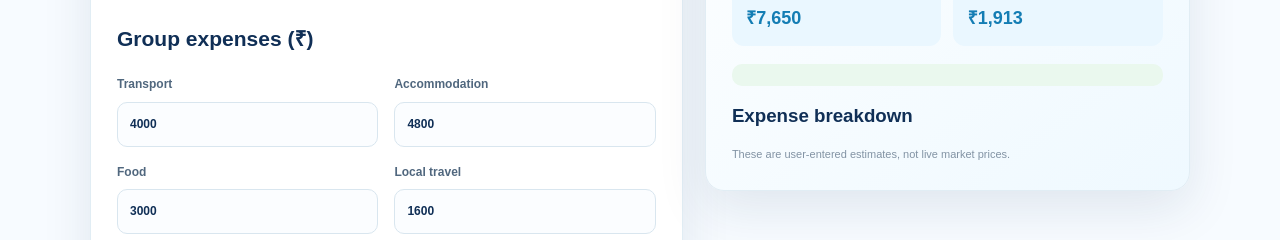
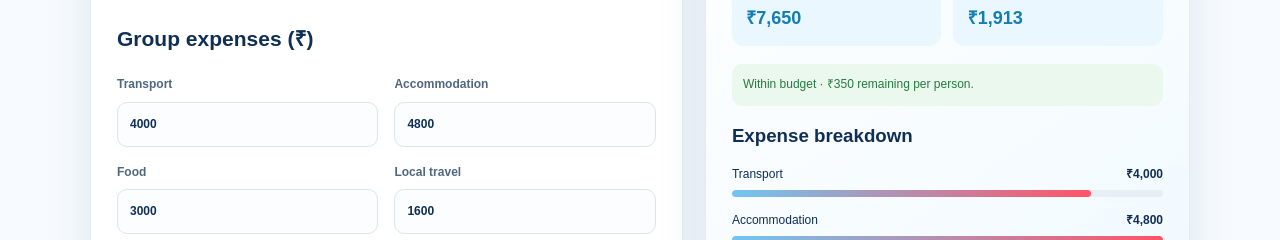
Before and after one commit to uditya001/Yatra-Verse, a plain HTML site: page budget.html in a window 1280 px wide. Shown: the part 560-800 px from the top of the page. Drawn offline with Linux system fonts and the light colour scheme; files that its build step writes are made by us from their sources.

Commit message:
Fix stylesheet link and update result section

```diff
--- a/budget.html
+++ b/budget.html
@@ -1,5 +1,5 @@
-<!DOCTYPE html><html lang="en"><head><meta charset="UTF-8"><meta name="viewport" content="width=device-width,initial-scale=1"><title>Budget Planner | Yatra-Verse</title><link rel="stylesheet" href="css/style.css"></head><body>
+<!DOCTYPE html><html lang="en"><head><meta charset="UTF-8"><meta name="viewport" content="width=device-width,initial-scale=1"><title>Budget Planner | Yatra-Verse</title><link rel="stylesheet" href="style.css"></head><body>
 <header class="site-header"><a class="brand" href="index.html"><span class="brand-mark">Y</span><span>Yatra<span class="brand-red">-Verse</span><small>TRAVEL FROM EXPERIENCE</small></span></a><button class="menu-toggle">☰</button><nav class="nav"><a href="index.html">Home</a><a href="trips.html">Explore Trips</a><a class="active" href="budget.html">Budget Planner</a><a href="submit-trip.html">Share a Trip</a><a href="dashboard.html">Dashboard</a></nav><a class="btn btn-small" href="login.html">Login</a></header>
 <main class="page-main"><div class="page-title"><span class="eyebrow">PLAN BEFORE YOU GO</span><h1>Trip budget <em>calculator</em></h1><p>Enter group expenses. We calculate total, per-person and daily costs.</p></div>
 <div class="budget-layout"><form class="panel" id="budget-form"><h2>Your trip details</h2><div class="form-grid"><label>Destination<input id="b-destination" value="Manali" required></label><label>Travelers<input id="b-travelers" type="number" min="1" value="2" required></label><label>Days<input id="b-days" type="number" min="1" value="4" required></label><label>Budget per person (₹)<input id="b-limit" type="number" min="0" value="8000"></label></div><h2 class="subhead">Group expenses (₹)</h2><div class="form-grid"><label>Transport<input class="expense" id="b-transport" type="number" min="0" value="4000"></label><label>Accommodation<input class="expense" id="b-stay" type="number" min="0" value="4800"></label><label>Food<input class="expense" id="b-food" type="number" min="0" value="3000"></label><label>Local travel<input class="expense" id="b-local" type="number" min="0" value="1600"></label><label>Activities<input class="expense" id="b-activities" type="number" min="0" value="1400"></label><label>Miscellaneous<input class="expense" id="b-misc" type="number" min="0" value="500"></label></div><button class="btn full" type="submit">Calculate budget →</button><p class="error" id="budget-error"></p></form>
-<section class="panel result-panel"><span class="eyebrow">YOUR ESTIMATE</span><h2 id="b-result-name">Your trip to Manali</h2><p class="muted">Total group cost</p><div class="big-number" id="b-total">₹15,300</div><div class="stats"><div><small>Per person</small><strong id="b-person">₹7,650</strong></div><div><small>Per person / day</small><strong id="b-daily">₹1,913</strong></div></div><p class="status" id="b-status"></p><h3>Expense breakdown</h3><div id="b-breakdown"></div><p class="demo-note">These are user-entered estimates, not live market prices.</p></section></div></main><footer class="footer"><a href="index.html">Yatra-Verse</a><p>© 2026 Yatra-Verse</p></footer><script src="js/app.js"></script></body></html>
+<section class="panel result-panel"><span class="eyebrow">YOUR ESTIMATE</span><h2 id="b-result-name">Your trip to Manali</h2><p class="muted">Total group cost</p><div class="big-number" id="b-total">₹15,300</div><div class="stats"><div><small>Per person</small><strong id="b-person">₹7,650</strong></div><div><small>Per person / day</small><strong id="b-daily">₹1,913</strong></div></div><p class="status" id="b-status"></p><h3>Expense breakdown</h3><div id="b-breakdown"></div><p class="demo-note">These are user-entered estimates, not live market prices.</p></section></div></main><footer class="footer"><a href="index.html">Yatra-Verse</a><p>© 2026 Yatra-Verse</p></footer><script src="app.js"></script></body></html>
```
